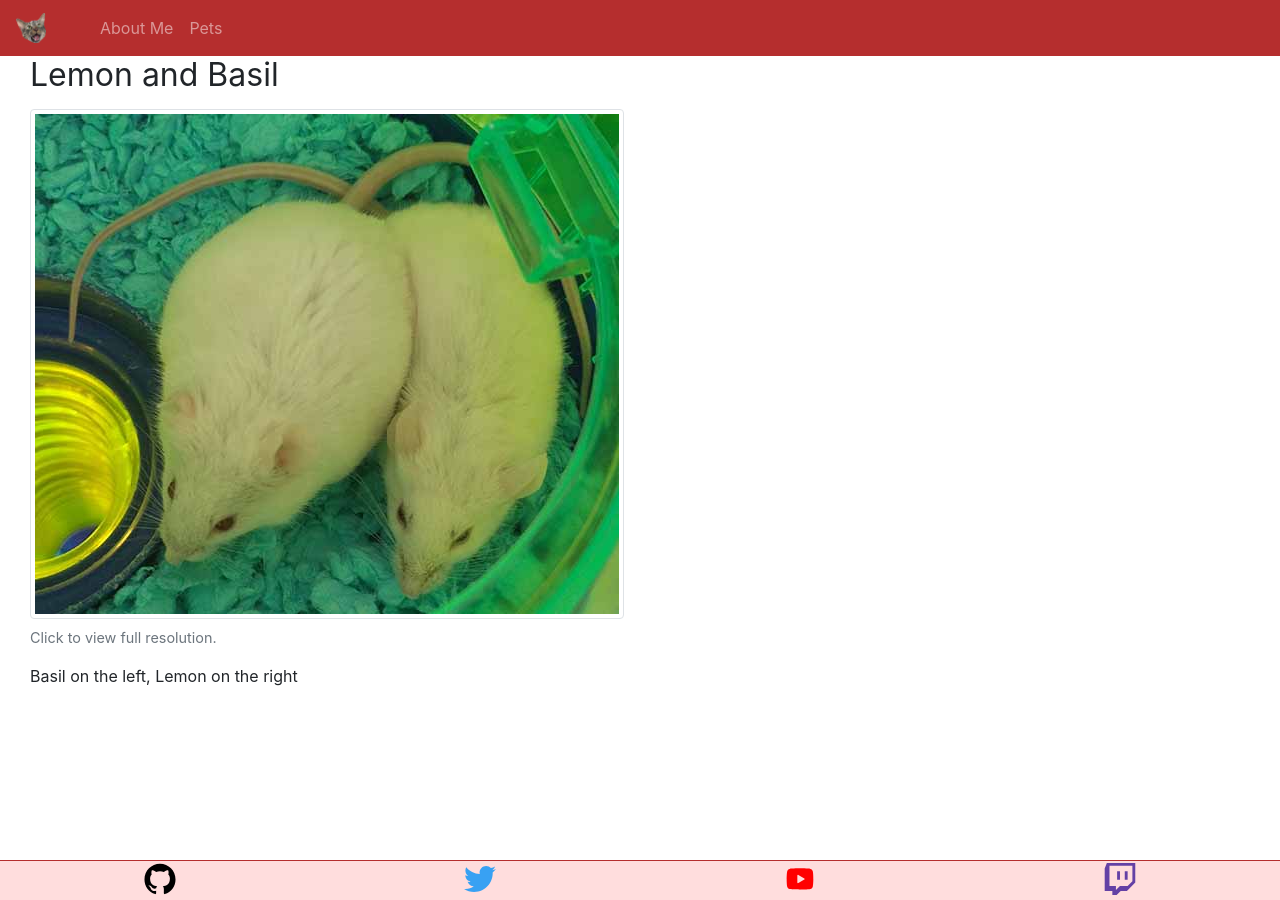
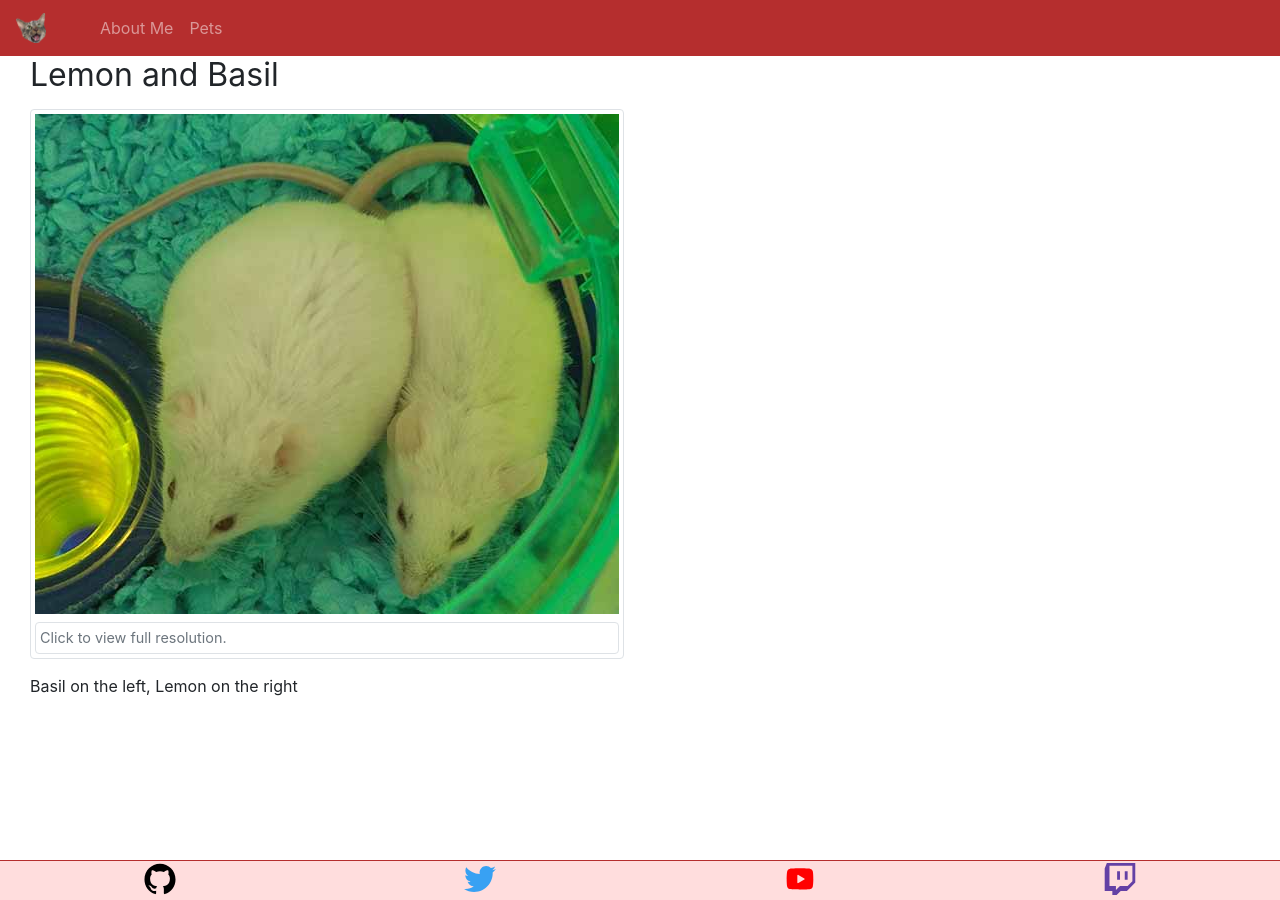
Before and after one commit to hounvs/hounvs.github.io, a Jekyll site: the page built from pages/pets/lemon_and_basil.md, in a window 1280 px wide. Built offline with Jekyll 4.4.1, drawn with Linux system fonts in a browser that asks for light colours.

Commit message:
Update pet thumbnail borders
Issue #6

```diff
--- a/_includes/pet-image.html
+++ b/_includes/pet-image.html
@@ -1,6 +1,6 @@
-<figure class="figure">
+<figure class="figure img-thumbnail">
     <a href="/images/pets/{{ page.title }}.jpg">
-        <img src="/images/pets/{{ page.title }}_small.jpg" alt="{{ page.title }}" height="500" class="img-fluid img-thumbnail figure-img" />
+        <img src="/images/pets/{{ page.title }}_small.jpg" alt="{{ page.title }}" height="500" class="img-fluid figure-img" />
     </a>
-    <figcaption class="figure-caption">Click to view full resolution.</figcaption>
+    <figcaption class="figure-caption img-thumbnail">Click to view full resolution.</figcaption>
 </figure>
```
